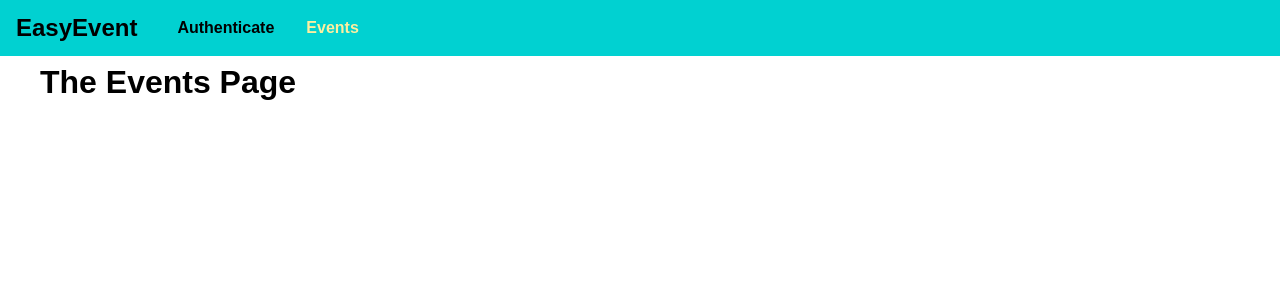
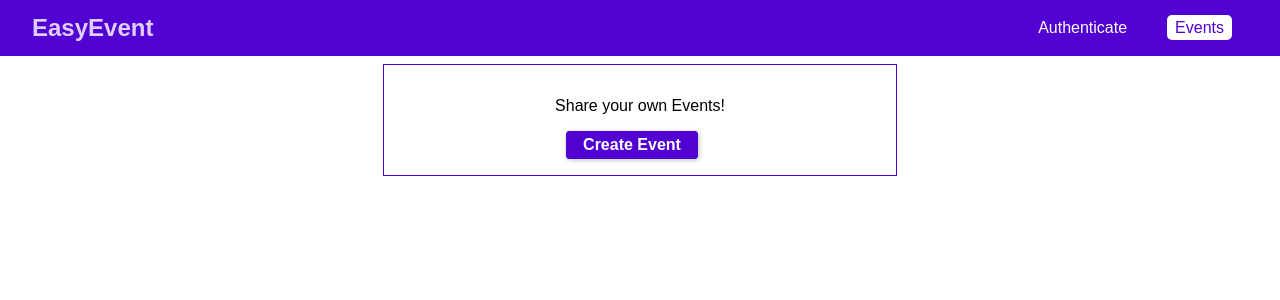
Before and after one commit to diegochagas/graphql-react-event-booking, a React (Create React App) app in the folder frontend/: page /events in a window 1280 px wide. Shown: the top 300 px of the page. Built offline with nearby package versions, Linux system fonts and the light colour scheme.

Commit message:
adding a modal

```diff
--- a/frontend/src/App.js
+++ b/frontend/src/App.js
@@ -30,13 +30,14 @@
 
         <main className="main-content">
           <Routes>
+            <Route path="/events" element={<EventsPage />} />
             {!token && (
               <>
+                <Route path="/bookings" element={<Navigate replace to="/auth" />} />
                 <Route path="/" element={<Navigate replace to="/auth" />} />
                 <Route path="/auth" element={<AuthPage />} />
               </>
             )}
-            <Route path="/events" element={<EventsPage />} />
             {token && (
               <>
                 <Route path="/" element={<Navigate replace to="/events" />} />
--- /dev/null
+++ b/frontend/src/components/Modal/index.css
@@ -0,0 +1,46 @@
+.modal {
+  width: 90%;
+  background-color: white;
+  box-shadow: 0 2px 8px rgba(0, 0, 0, 0.26);
+  position: fixed;
+  top: 20vh;
+  left: 5%;
+}
+
+.modal__header {
+  padding: 1rem;
+  background-color: #5101d1;
+  color: white;
+}
+
+.modal__header h1 {
+  margin: 0;
+  font-size: 1.25rem;
+  text-transform: capitalize;
+}
+
+.modal__content {
+  padding: 1rem;
+}
+
+.modal__actions {
+  display: flex;
+  justify-content: flex-end;
+  padding: 1rem;
+}
+
+@media (min-width: 768px) {
+  .modal {
+    width: 30rem;
+    left: calc((100% - 30rem) / 2);
+  }
+}
+
+.backdrop {
+  position: fixed;
+  top: 0;
+  left: 0;
+  height: 100vh;
+  width: 100%;
+  background-color: rgba(0, 0, 0, .75);
+}
--- /dev/null
+++ b/frontend/src/components/Modal/index.js
@@ -0,0 +1,24 @@
+import './index.css'
+
+const Modal = props => (
+  <>
+    <div className="backdrop" />
+    <div className="modal">
+      <header className="modal__header">
+        <h1>{props.title}</h1>
+      </header>
+
+      <section className="modal__content">
+        {props.children}
+      </section>
+
+      <section className="modal__actions">
+        {props.canConfirm && <button className="btn" onClick={props.onConfirm}>Confirm</button>}
+
+        {props.canCancel && <button className="btn btn-cancel" onClick={props.onCancel}>Cancel</button>}
+      </section>
+    </div>
+  </>
+)
+
+export default Modal
--- a/frontend/src/components/Navigation/MainNavigation/index.css
+++ b/frontend/src/components/Navigation/MainNavigation/index.css
@@ -4,15 +4,18 @@
   top: 0;
   width: 100%;
   height: 3.5rem;
-  background-color: #01d1d1;
-  padding: 0 1rem;
+  background: #5101d1;
+  padding: 0 2rem;
   display: flex;
   align-items: center;
+  justify-content: space-between;
+  box-sizing: border-box;
 }
 
 .main-navigation__logo h1 {
   margin: 0;
   font-size: 1.5rem;
+  color: #dfcefc;
 }
 
 .main-navigation__items {
@@ -24,20 +27,33 @@
   margin: 0;
   padding: 0;
   list-style: none;
+  align-items: center;
 }
 
 .main-navigation__items li {
   margin: 0 1rem;
 }
 
-.main-navigation__items a {
+.main-navigation__items a,
+.main-navigation__items button {
   text-decoration: none;
-  color: #000;
+  color: white;
   font-weight: bold;
+  padding: 0.25rem 0.5rem;
+  border: none;
+  font: inherit;
+  background: transparent;
+  cursor: pointer;
+  vertical-align: middle;
+  margin: 0;
 }
 
 .main-navigation__items a:hover,
 .main-navigation__items a:active,
-.main-navigation__items a.active {
-  color: #fdefa0;
+.main-navigation__items a.active,
+.main-navigation__items button:hover,
+.main-navigation__items button:active {
+  background: #ffffff;
+  color: #5101d1;
+  border-radius: 5px;
 }
--- a/frontend/src/components/Navigation/MainNavigation/index.js
+++ b/frontend/src/components/Navigation/MainNavigation/index.js
@@ -22,9 +22,14 @@
               <NavLink to="/events">Events</NavLink>
             </li>
             {context.token && (
-              <li>
-                <NavLink to="/bookings">Bookings</NavLink>
-              </li>
+              <>
+                <li>
+                  <NavLink to="/bookings">Bookings</NavLink>
+                </li>
+                <li>
+                  <button onClick={context.logout}>Logout</button>
+                </li>
+              </>
             )}
           </ul>
         </nav>
--- a/frontend/src/index.css
+++ b/frontend/src/index.css
@@ -3,3 +3,44 @@
   padding: 0;
   font-family: sans-serif;
 }
+
+
+.form-control label,
+.form-control input {
+  width: 100%;
+  display: block;
+}
+
+.form-control label {
+  margin-bottom: 0.5rem;
+}
+
+.form-control {
+  margin-bottom: 1rem;
+}
+
+.form-actions button,
+.btn {
+  background: #5101d1;
+  font: inherit;
+  border: 1px solid #5101d1;
+  border-radius: 3px;
+  padding: 0.25rem 1rem;
+  margin-right: 1rem;
+  box-shadow: 1px 1px 5px rgba(0, 0, 0, 0.26);
+  color: #fff;
+  font-weight: bold;
+  cursor: pointer;
+}
+
+.form-actions button:hover,
+.form-actions button:active,
+.btn:hover,
+.btn:active {
+  background: #6219d6;
+  border-color: #6219d6;
+}
+
+.btn-cancel {
+  background-color: #d61958;
+}
--- a/frontend/src/pages/Auth/index.css
+++ b/frontend/src/pages/Auth/index.css
@@ -3,36 +3,3 @@
   max-width: 80%;
   margin: 5rem auto;
 }
-
-.form-control label,
-.form-control input {
-  width: 100%;
-  display: block;
-}
-
-.form-control label {
-  margin-bottom: 0.5rem;
-}
-
-.form-control {
-  margin-bottom: 1rem;
-}
-
-.form-actions button {
-  background: #01d1d1;
-  font: inherit;
-  border: 1px solid #01d1d1;
-  border-radius: 3px;
-  padding: 0.25rem 1rem;
-  margin-right: 1rem;
-  box-shadow: 1px 1px 5px rgba((0), 0, 0, 0.26);
-  color: #fff;
-  font-weight: bold;
-  cursor: pointer;
-}
-
-.form-actions button:hover,
-.form-actions button:active {
-  background: #01a7a7;
-  border-color: #01a7a7;
-}
--- /dev/null
+++ b/frontend/src/pages/Events/index.css
@@ -0,0 +1,8 @@
+.events-control {
+  text-align: center;
+  border: 1px solid #5101d1;
+  padding: 1rem;
+  margin: 2rem auto;
+  width: 30rem;
+  max-width: 80%;
+}
--- a/frontend/src/pages/Events/index.js
+++ b/frontend/src/pages/Events/index.js
@@ -1,8 +1,32 @@
-import React from 'react';
+import React, { useState } from 'react';
+
+import Modal from '../../components/Modal'
+
+import './index.css'
 
 function EventsPage() {
+  const [creating, startCreateEventHandler] = useState(false)
+
+  const modalConfirmHandler = () => {
+    startCreateEventHandler(false)
+  }
+
+  const modalCancelHandler = () => {
+    startCreateEventHandler(false)
+  }
+
   return (
-    <h1>The Events Page</h1>
+    <>
+      {creating && (
+        <Modal title="Add event" canCancel canConfirm onCancel={modalCancelHandler} onConfirm={modalConfirmHandler}>
+          <p>Modal content</p>
+        </Modal>
+      )}
+      <div className="events-control">
+        <p>Share your own Events!</p>
+        <button className="btn" onClick={() => startCreateEventHandler(true)}>Create Event</button>
+      </div>
+    </>
   );
 }
 
```
Also changed, not shown: 1 other file (tests, documents, lock files or other folders).
